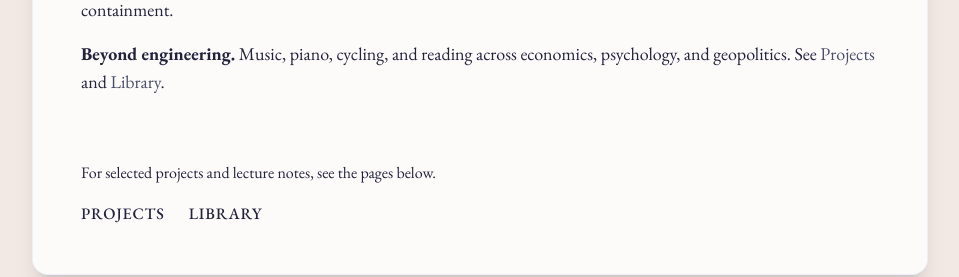
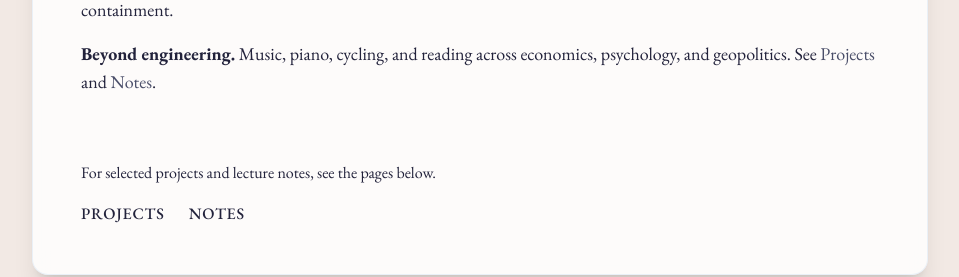
Before and after one commit to alexxlevesque/portfolio, a Next.js app: page / in a window 1280 px wide. Shown: the part 870-1147 px from the top of the page, without its empty margins (160-1119 px from the left). Built offline with nearby package versions, Linux system fonts and the light colour scheme.

Commit message:
add links

```diff
--- a/src/app/library/page.tsx
+++ b/src/app/library/page.tsx
@@ -3,7 +3,7 @@
 import Link from 'next/link';
 import { Analytics } from "@vercel/analytics/next"
 
-export default function Library() {
+export default function Notes() {
     const terms = [
         {
             name: 'Winter 2026',
@@ -85,6 +85,12 @@ export default function Library() {
                 <p className="text-rose_quartz text-base leading-relaxed max-w-2xl">
                     Lecture notes from my engineering studies at Queen&apos;s University.
                 </p>
+
+                {/* External Links */}
+                <div className="pt-2 flex flex-wrap gap-6 text-base text-pale_dogwood uppercase tracking-wider font-medium">
+                    <a href="https://boxd.it/kmZFf" target="_blank" rel="noopener noreferrer" className="hover:text-steel_blue transition-colors">Letterboxd</a>
+                    <a href="https://www.goodreads.com/user/show/202046676-alex-levesque" target="_blank" rel="noopener noreferrer" className="hover:text-steel_blue transition-colors">Goodreads</a>
+                </div>
             </header>
 
             {/* Notes Section */}
--- a/src/app/page.tsx
+++ b/src/app/page.tsx
@@ -53,7 +53,7 @@ export default function Home() {
           </p>
 
           <p>
-            <strong className="text-isabelline">Beyond engineering.</strong> Music, piano, cycling, and reading across economics, psychology, and geopolitics. See <Link href="/projects" className="text-rose_quartz hover:text-steel_blue transition-colors">Projects</Link> and <Link href="/library" className="text-rose_quartz hover:text-steel_blue transition-colors">Library</Link>.
+            <strong className="text-isabelline">Beyond engineering.</strong> Music, piano, cycling, and reading across economics, psychology, and geopolitics. See <Link href="/projects" className="text-rose_quartz hover:text-steel_blue transition-colors">Projects</Link> and <Link href="/library" className="text-rose_quartz hover:text-steel_blue transition-colors">Notes</Link>.
           </p>
         </div>
       </section>
@@ -64,7 +64,7 @@ export default function Home() {
         </p>
         <div className="flex flex-wrap gap-6 text-base text-pale_dogwood uppercase tracking-wider font-medium">
           <Link href="/projects" className="hover:text-steel_blue transition-colors">Projects</Link>
-          <Link href="/library" className="hover:text-steel_blue transition-colors">Library</Link>
+          <Link href="/library" className="hover:text-steel_blue transition-colors">Notes</Link>
         </div>
       </section>
     </div>
--- a/src/app/projects/page.tsx
+++ b/src/app/projects/page.tsx
@@ -131,7 +131,7 @@ export default function Projects() {
             <section>
                 <div className="flex flex-wrap gap-6 text-base text-space_cadet/80 uppercase tracking-wider font-bold">
                     <Link href="/" className="hover:text-steel_blue transition-colors">Home</Link>
-                    <Link href="/library" className="hover:text-steel_blue transition-colors">Library</Link>
+                    <Link href="/library" className="hover:text-steel_blue transition-colors">Notes</Link>
                 </div>
             </section>
         </div>
```
